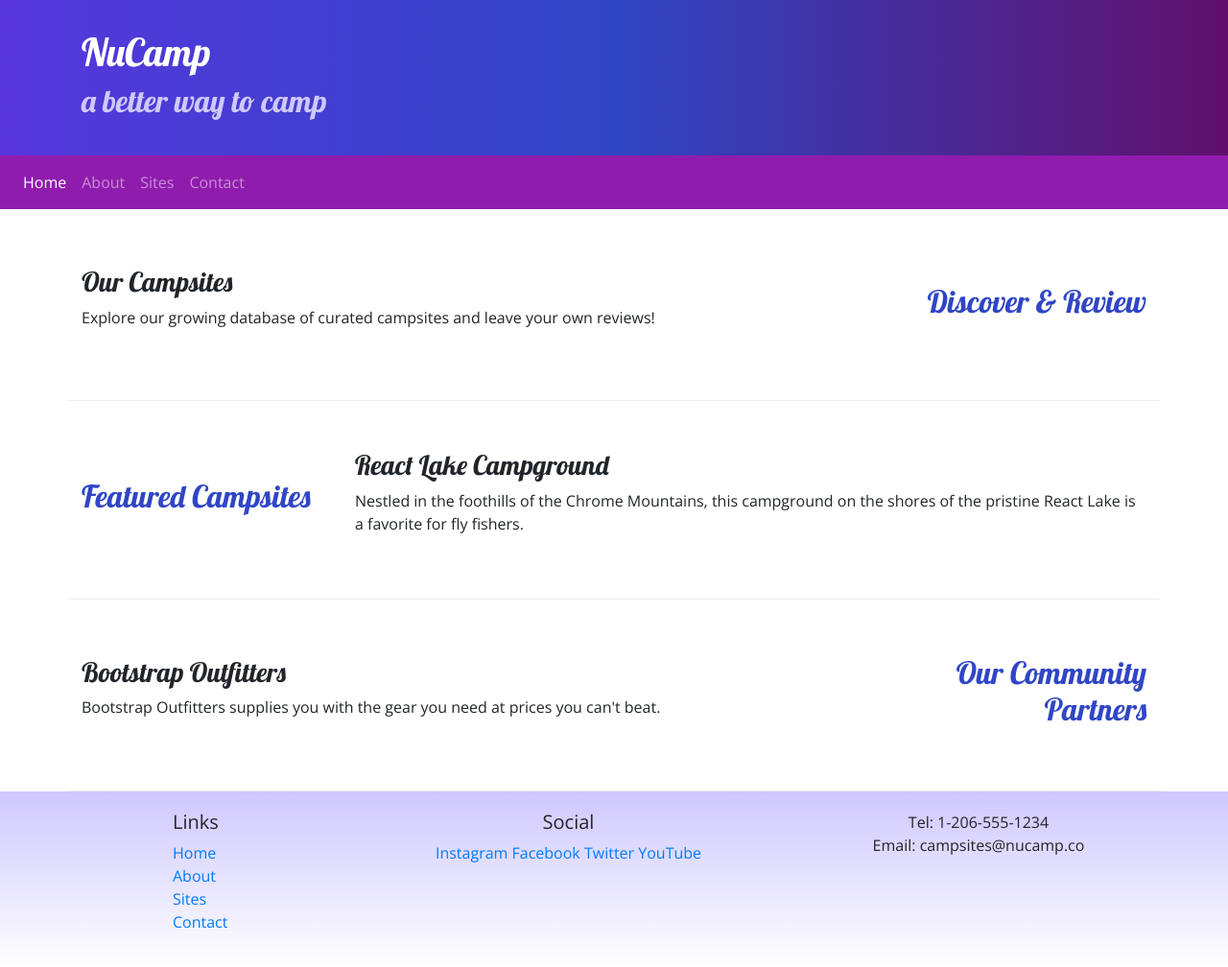
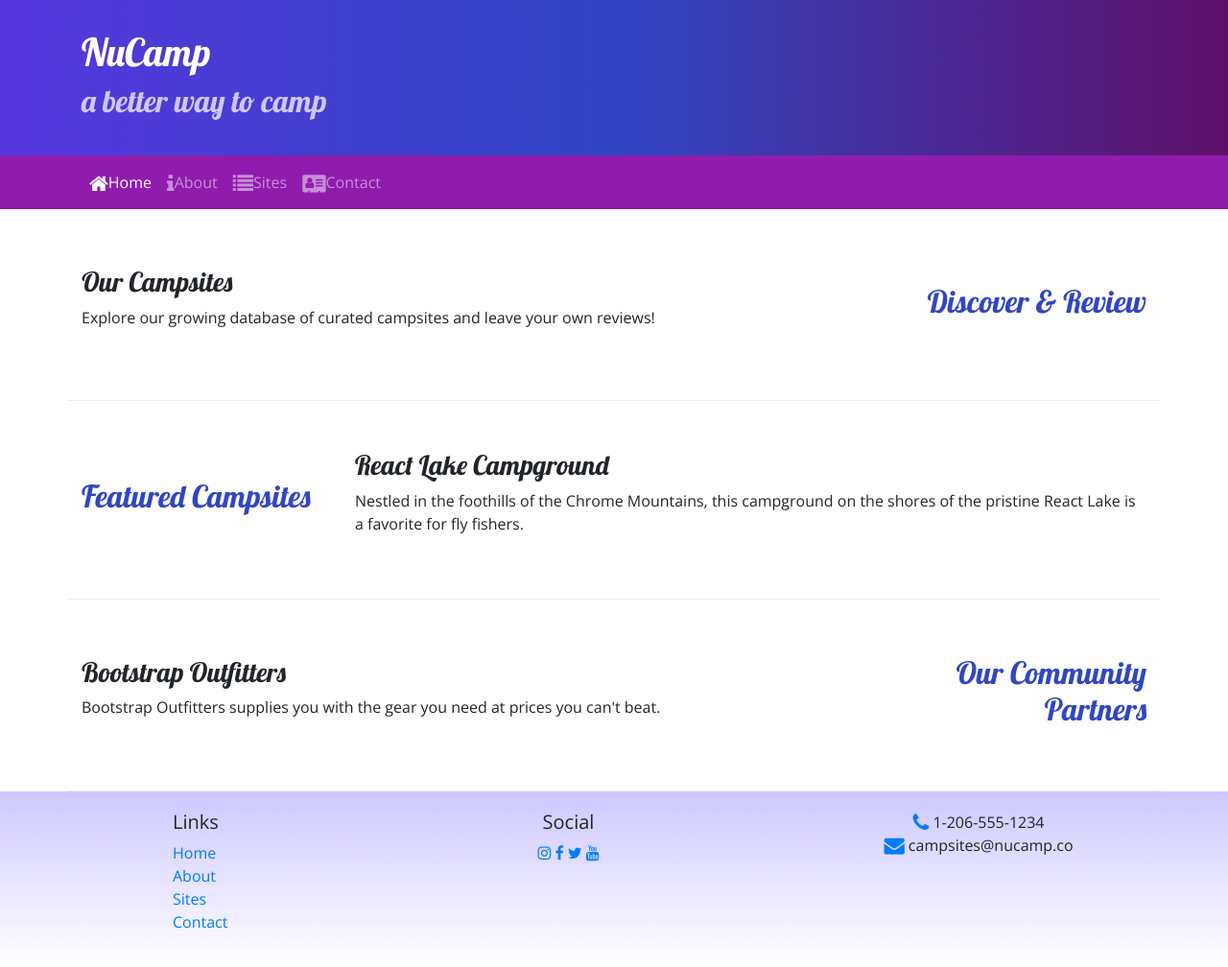
Before and after one commit to McDancerson/nucampsite, a website: page index.html in a window 1280 px wide. Shown: the whole page at 96% size. Drawn offline with nearby package versions, Linux system fonts and the light colour scheme.

Commit message:
Icon Fonts

```diff
--- a/index.html
+++ b/index.html
@@ -10,6 +10,7 @@
         <link rel="stylesheet" href="node_modules/bootstrap/dist/css/bootstrap.min.css" />
 
         <!-- Additional CSS must be placed after Bootstrap CSS -->
+        <link rel="stylesheet" href="node_modules/font-awesome/css/font-awesome.min.css" />
         <link rel="stylesheet" href="https://fonts.googleapis.com/css?family=Lobster|Open+Sans" />
         <link rel="stylesheet" href="css/styles.css" />
         <title>NuCamp: A Better Way To Camp</title>
@@ -29,16 +30,18 @@
     </header>
 
     <nav class="navbar navbar-expand-sm navbar-dark sticky-top">
+        <div class="container">
         <button class="navbar-toggler ml-auto" type="button" data-toggle="collapse" data-target="#nucampNavbar">
             <span class="navbar-toggler-icon"></span>
         </button>
         <div class="collapse navbar-collapse" id="nucampNavbar">
         <ul class="navbar-nav">
-            <li class="nav-item active"><a class="nav-link" href="#">Home</a></li>
-            <li class="nav-item"><a class="nav-link" href="aboutus.html">About</a></li>
-            <li class="nav-item"><a class="nav-link" href="#">Sites</a></li>
-            <li class="nav-item"><a class="nav-link" href="#">Contact</a></li>
+            <li class="nav-item active"><a class="nav-link" href="#"><i class="fa fa-home fa-lg"></i>Home</a></li>
+            <li class="nav-item"><a class="nav-link" href="aboutus.html"><i class="fa fa-info fa-lg"></i>About</a></li>
+            <li class="nav-item"><a class="nav-link" href="#"><i class="fa fa-list fa-lg"></i>Sites</a></li>
+            <li class="nav-item"><a class="nav-link" href="#"><i class="fa fa-address-card fa-lg"></i>Contact</a></li>
         </ul>
+        </div>
         </div>
     </nav>
 
@@ -88,14 +91,14 @@
                 </div>
                 <div class="col-6 col-sm-5 text-center">
                 	<h5>Social</h5>
-                    <a href="http://instagram.com/">Instagram</a>
-                    <a href="http://facebook.com/">Facebook</a>
-                    <a href="http://twitter.com/">Twitter</a>
-                    <a href="http://youtube.com/">YouTube</a>
+                    <a href="http://instagram.com/"><i class="fa fa-instagram"></i></a>
+                    <a href="http://facebook.com/"><i class="fa fa-facebook"></i></a>
+                    <a href="http://twitter.com/"><i class="fa fa-twitter"></i></a>
+                    <a href="http://youtube.com/"><i class="fa fa-youtube"></i></a>
                 </div>
                 <div class="col-sm-4 text-center">
-                    Tel: 1-206-555-1234<br />
-                    Email: campsites@nucamp.co
+                    <i class="fa fa-phone fa-lg text-primary"></i> 1-206-555-1234<br />
+                    <i class="fa fa-envelope fa-lg text-primary"></i> campsites@nucamp.co
                 </div>
            </div>
         </div>
--- a/package.json
+++ b/package.json
@@ -7,7 +7,7 @@
     "lite": "lite-server",
     "start": "npm run lite",
     "test": "echo \"Error: no test specified\" && exit 1"
- },
+  },
   "author": "Heather Bailey",
   "license": "ISC",
   "devDependencies": {
@@ -15,6 +15,7 @@
   },
   "dependencies": {
     "bootstrap": "^4.5.2",
+    "font-awesome": "^4.7.0",
     "jquery": "^3.5.1",
     "popper.js": "^1.16.1"
   }
```
Also changed, not shown: aboutus.html (+11 -10 lines), 1 other file.
